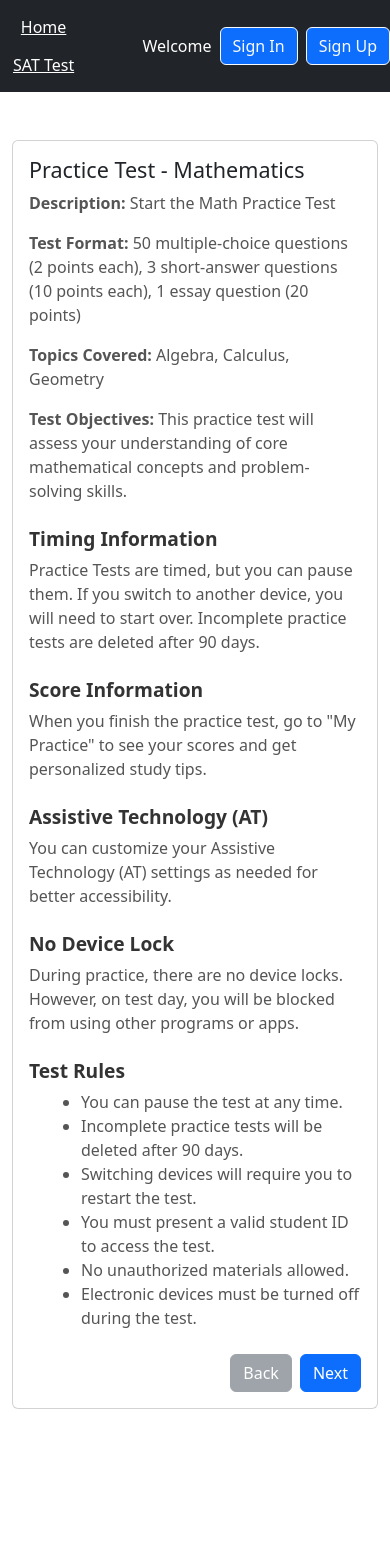
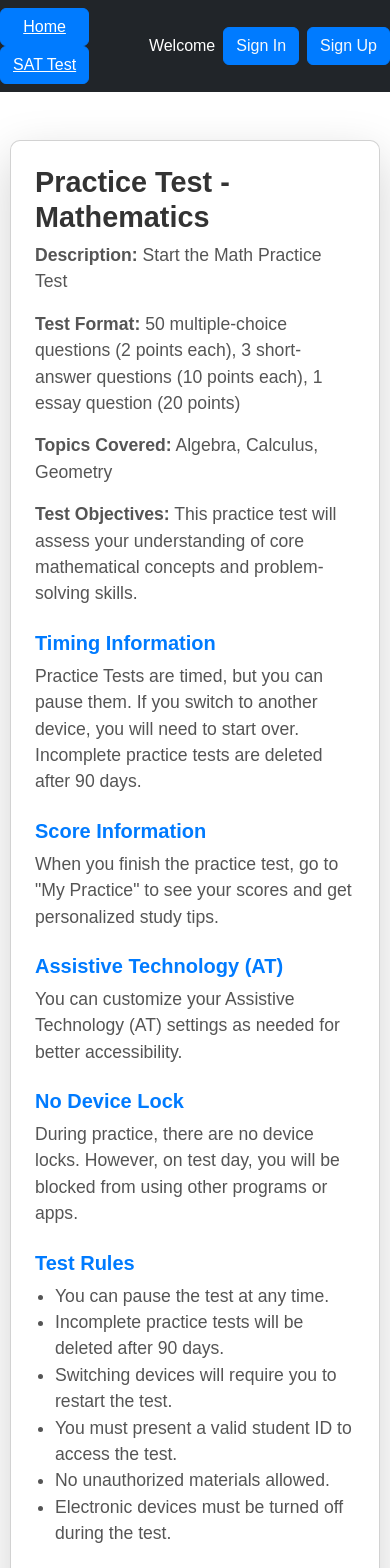
Before and after one commit to Satya-Lenka-sthirahinc/serPal, a React (Vite) app: page /test/1 in a window 390 px wide. Shown: the top 1568 px of the page. Before the commit the page ends 1409 px from the top, so only its background shows below. Built offline with nearby package versions, Linux system fonts and the light colour scheme.

Commit message:
overview-page

```diff
--- a/src/components/pages/Test.css
+++ b/src/components/pages/Test.css
@@ -1,37 +1,86 @@
-/* Add custom CSS for hover effect */
-.hover-card {
-    position: relative;
-    transition: transform 0.3s ease, box-shadow 0.3s ease;
+/* General Styles */
+body {
+  font-family: 'Arial', sans-serif;
 }
 
-  .hover-card:hover {
-    transform: translateY(-10px); /* Slight lift effect on hover */
-    box-shadow: 0 4px 20px rgba(0, 0, 0, 0.1); /* Shadow for hover effect */
+.container {
+  max-width: 800px;
 }
 
-  /* .hover-content {
-    display: none;
-    opacity: 0;
-    transition: opacity 0.3s ease;
-  } */
-
-  .hover-card:hover .hover-content {
-    display: block;
-    opacity: 1;
+.test-card {
+  border-radius: 10px;
+  background-color: #fff;
+  transition: box-shadow 0.3s ease-in-out;
 }
 
-  .card-body h5 {
-    font-size: 1.2rem;
-    font-weight: 600;
+.test-card:hover {
+  box-shadow: 0px 4px 20px rgba(0, 0, 0, 0.1);
+}
+
+.card-body {
+  padding: 2rem;
+}
+
+/* Card Title */
+.card-title {
+  font-size: 1.8rem;
+  font-weight: bold;
   color: #333;
 }
 
-  .card-body ul {
-    list-style-type: disc;
-    margin-left: 20px;
+/* Heading Styles */
+h5 {
+  color: #007bff;
+  font-weight: 600;
 }
 
-  .card-body p, .card-body ul {
-    font-size: 1rem;
+/* Text Styling */
+p, ul {
+  font-size: 1.1rem;
   color: #555;
 }
+
+ul {
+  list-style-type: disc;
+  padding-left: 20px;
+}
+
+/* Button Styles */
+button {
+  transition: background-color 0.3s ease-in-out;
+}
+
+button:hover {
+  opacity: 0.9;
+}
+
+button:disabled {
+  background-color: #ccc;
+  cursor: not-allowed;
+}
+
+button.btn-secondary {
+  background-color: #6c757d;
+  border-color: #6c757d;
+}
+
+button.btn-primary {
+  background-color: #007bff;
+  border-color: #007bff;
+}
+
+button.ml-2 {
+  margin-left: 10px;
+}
+
+/* Media Queries */
+@media (max-width: 767px) {
+  .container {
+    padding-left: 10px;
+    padding-right: 10px;
+  }
+
+  .card-body {
+    padding: 1.5rem;
+  }
+}
--- a/src/components/pages/Test.jsx
+++ b/src/components/pages/Test.jsx
@@ -8,11 +8,12 @@ const Test = () => {
   const navigate = useNavigate(); // Use useNavigate for navigation
   const [testDetails, setTestDetails] = useState(null);
 
-  // Simulated test data
+  // Simulated test data (example of 3 test items)
   const testData = {
     1: {
       name: 'Practice Test - Mathematics',
       description: 'Start the Math Practice Test',
+      timeLimit: 60, // Time limit in minutes
       timingInfo: 'Practice Tests are timed, but you can pause them. If you switch to another device, you will need to start over. Incomplete practice tests are deleted after 90 days.',
       scoreInfo: 'When you finish the practice test, go to "My Practice" to see your scores and get personalized study tips.',
       assistiveTech: 'You can customize your Assistive Technology (AT) settings as needed for better accessibility.',
@@ -29,49 +30,10 @@ const Test = () => {
         'Electronic devices must be turned off during the test.'
       ]
     },
-    2: {
-      name: 'Practice Test - Science',
-      description: 'Start the Science Practice Test',
-      timingInfo: 'Practice Tests are timed, but you can pause them. If you switch to another device, you will need to start over. Incomplete practice tests are deleted after 90 days.',
-      scoreInfo: 'When you finish the practice test, go to "My Practice" to see your scores and get personalized study tips.',
-      assistiveTech: 'You can customize your Assistive Technology (AT) settings as needed for better accessibility.',
-      noDeviceLock: 'During practice, there are no device locks. However, on test day, you will be blocked from using other programs or apps.',
-      format: '60 multiple-choice questions (1 point each), 4 short-answer questions (5 points each), 2 long-answer questions (15 points each)',
-      topics: ['Biology', 'Chemistry', 'Physics'],
-      objectives: 'This practice test will evaluate your knowledge in scientific principles, experimental methods, and logical reasoning.',
-      rules: [
-        'You can pause the test at any time.',
-        'Incomplete practice tests will be deleted after 90 days.',
-        'Switching devices will require you to restart the test.',
-        'You must present a valid student ID to access the test.',
-        'No unauthorized materials allowed.',
-        'Electronic devices must be turned off during the test.'
-      ]
-    },
-    3: {
-      name: 'Practice Test - English',
-      description: 'Start the English Practice Test',
-      timingInfo: 'Practice Tests are timed, but you can pause them. If you switch to another device, you will need to start over. Incomplete practice tests are deleted after 90 days.',
-      scoreInfo: 'When you finish the practice test, go to "My Practice" to see your scores and get personalized study tips.',
-      assistiveTech: 'You can customize your Assistive Technology (AT) settings as needed for better accessibility.',
-      noDeviceLock: 'During practice, there are no device locks. However, on test day, you will be blocked from using other programs or apps.',
-      format: '30 multiple-choice questions (1 point each), 2 essays (20 points each)',
-      topics: ['Literature', 'Grammar', 'Composition'],
-      objectives: 'This practice test will assess your proficiency in reading comprehension, writing skills, and grammar.',
-      rules: [
-        'You can pause the test at any time.',
-        'Incomplete practice tests will be deleted after 90 days.',
-        'Switching devices will require you to restart the test.',
-        'You must present a valid student ID to access the test.',
-        'No unauthorized materials allowed.',
-        'Electronic devices must be turned off during the test.'
-      ]
-    }
+    // ... Define other tests (Test 2, Test 3)
   };
 
   useEffect(() => {
-    // Log testId from the URL for debugging purposes
-    console.log('testId from URL:', testId);
     const test = testData[testId];
     if (test) {
       setTestDetails(test);
@@ -80,24 +42,20 @@ const Test = () => {
     }
   }, [testId]);
 
-
   const handleBack = () => {
-    // Navigate to the previous test (testId - 1), ensure it's >= 1
     const prevTestId = Math.max(parseInt(testId) - 1, 1);
     navigate(`/test/${prevTestId}`);
   };
 
   const handleNext = () => {
-    // Navigate to the next test (testId + 1), ensure it's <= 3
     const nextTestId = Math.min(parseInt(testId) + 1, 3);
-    //navigate(`/test/${nextTestId}`);
     navigate(`/quiz/1`);
   };
 
   return (
     <div className="container mt-5">
       {testDetails ? (
-        <div className="card hover-card">
+        <div className="card test-card shadow-lg">
           <div className="card-body">
             <h4 className="card-title">{testDetails.name}</h4>
             <p><strong>Description:</strong> {testDetails.description}</p>
@@ -105,7 +63,6 @@ const Test = () => {
             <p><strong>Topics Covered:</strong> {testDetails.topics.join(', ')}</p>
             <p><strong>Test Objectives:</strong> {testDetails.objectives}</p>
 
-            <div className="hover-content">
             <div className="mt-4">
               <h5>Timing Information</h5>
               <p>{testDetails.timingInfo}</p>
@@ -134,10 +91,8 @@ const Test = () => {
                 ))}
               </ul>
             </div>
-            </div>
 
-            {/* Back and Next Buttons */}
-            <div className="d-flex justify-content-end mt-4">
+            <div className="d-flex justify-content-between mt-4">
               <button
                 className="btn btn-secondary"
                 onClick={handleBack}
@@ -146,7 +101,7 @@ const Test = () => {
                 Back
               </button>
               <button
-                className="btn btn-primary ml-2"
+                className="btn btn-primary"
                 onClick={handleNext}
                 disabled={parseInt(testId) === 3} // Disable Next button if on the last test
               >
--- a/src/components/quizPage/SectionHeader.jsx
+++ b/src/components/quizPage/SectionHeader.jsx
@@ -1,3 +1,4 @@
+import React, { useState, useEffect } from "react";
 import { IoBookmark, IoBookmarkOutline } from "react-icons/io5";
 
 const SectionHeader = ({
@@ -8,7 +9,35 @@ const SectionHeader = ({
   onToggleDirections,
   onMarkForReview,
   isMarked,
+  timeLimit, // Time limit passed from the parent
 }) => {
+  // Ensure timeLimit is a valid number and convert it to seconds
+  const validTimeLimit = !isNaN(timeLimit) ? parseInt(timeLimit, 10) : 30; // Default to 30 minutes if invalid
+  const [timer, setTimer] = useState(validTimeLimit * 60); // Time in seconds
+  const [timerRunning, setTimerRunning] = useState(true); // To control the timer state
+
+  // Start the countdown timer
+  useEffect(() => {
+    if (timerRunning && timer > 0) {
+      const interval = setInterval(() => {
+        setTimer((prev) => prev - 1);
+      }, 1000); // Update every second
+
+      // Clean up the interval on component unmount or when timer is stopped
+      return () => clearInterval(interval);
+    } else if (timer === 0) {
+      setTimerRunning(false); // Stop the timer when it reaches zero
+      alert("Time is up!"); // Alert when time is up
+    }
+  }, [timerRunning, timer]);
+
+  // Format time to MM:SS
+  const formatTime = (time) => {
+    const minutes = Math.floor(time / 60);
+    const seconds = time % 60;
+    return `${minutes}:${seconds < 10 ? '0' : ''}${seconds}`;
+  };
+
   return (
     <div className="card-header border-bottom">
       <div className="d-flex justify-content-between align-items-center">
@@ -25,7 +54,8 @@ const SectionHeader = ({
             </button>
           </div>
         </div>
-        <strong className="text-muted">0:00</strong>
+        {/* Display the timer */}
+        <strong className="text-muted">{formatTime(timer)}</strong>
         <button
           className={`btn btn-sm ${
             isMarked ? "btn-secondary" : "btn-outline-secondary"
@@ -41,7 +71,6 @@ const SectionHeader = ({
               <IoBookmarkOutline /> Mark for Review
             </>
           )}
-          {/* <IoBookmarkOutline /> {isMarked ? "Unmark" : "Mark for Review"} */}
         </button>
       </div>
 
```
Lines whose indentation alone changed are shown as unchanged.
